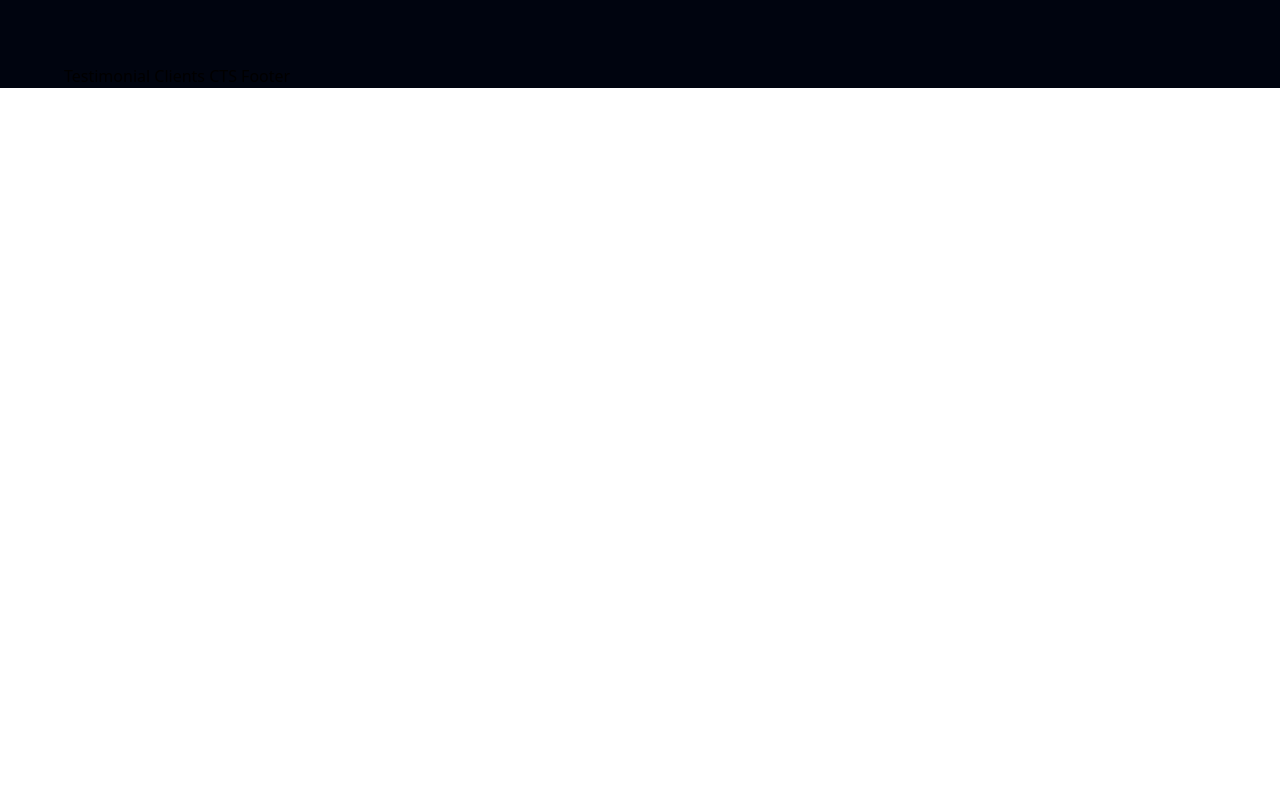
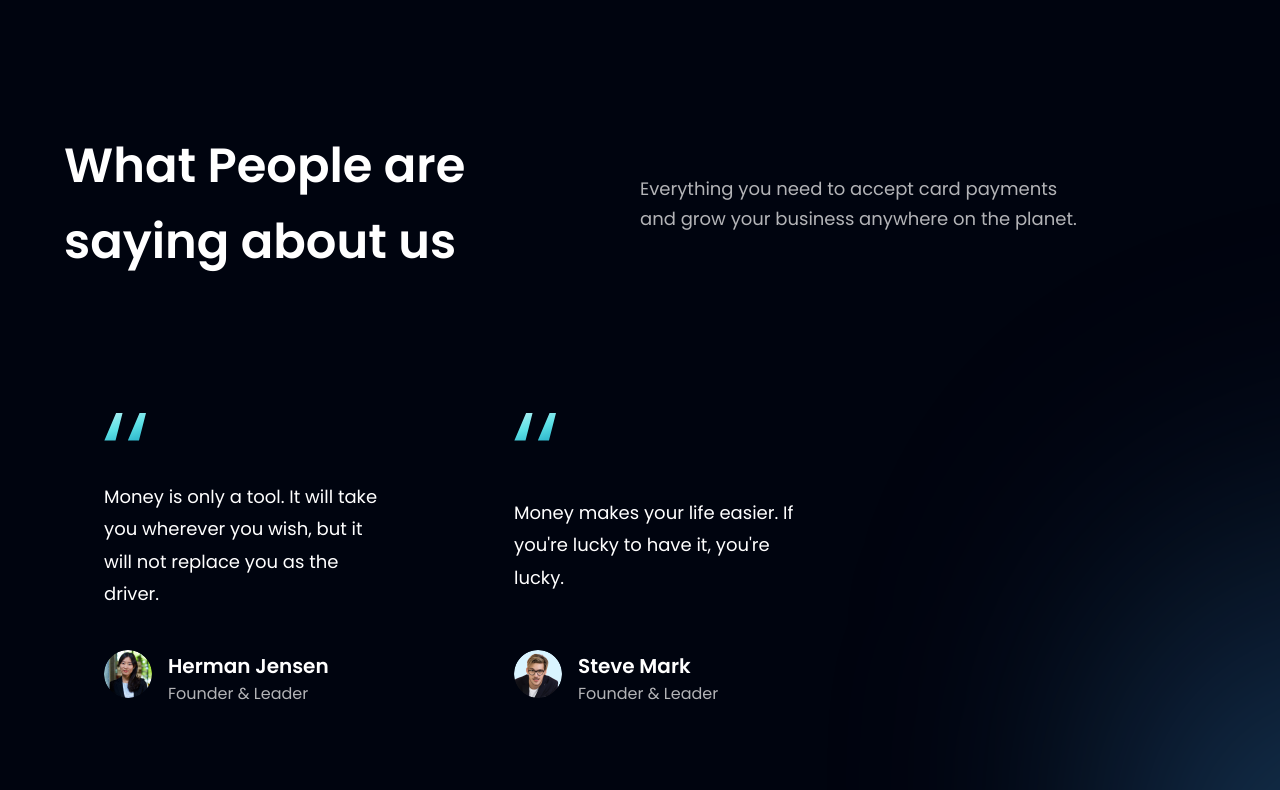
Before and after one commit to SyedUmairCodes/modern-payments-react, a React (Vite) app: page / in a window 1280 px wide. Shown: the part 2710-3500 px from the top of the page. Before the commit the page ends 2798 px from the top, so only its background shows below. Built offline with nearby package versions, Linux system fonts and the light colour scheme.

Commit message:
Testimonial section and feedback component completed

```diff
--- a/src/App.jsx
+++ b/src/App.jsx
@@ -1,6 +1,6 @@
 import React from 'react'
 import styles from './style.js'
-import {Hero, Navbar, Stats, Business, Billing, CardDeal} from "../src/components/index.js"
+import {Hero, Navbar, Stats, Business, Billing, CardDeal, Testimonials} from "../src/components/index.js"
 
 const App = () => (
     <div className="bg-primary w-full overflow-hidden">
@@ -22,7 +22,7 @@
                 <Business/>
                 <Billing/>
                 <CardDeal/>
-                Testimonial
+                <Testimonials/>
                 Clients
                 CTS
                 Footer
--- a/src/components/FeedbackCard.jsx
+++ b/src/components/FeedbackCard.jsx
@@ -1,7 +1,27 @@
 import React from "react"
+import { quotes } from "../assets";
 
-const FeedbackCard = () => {
-    return <div>Billing</div>
-}
+
+const FeedbackCard = ({content, name, title, img}) => (
+    <div className="flex justify-between flex-col px-10 py-12 rounded-[20px]  max-w-[370px] md:mr-10 sm:mr-5 mr-0 my-5 feedback-card">
+        <img src={quotes} alt="double_quotes" className="w-[42.6px] h-[27.6px] object-contain" />
+        <p className="font-poppins font-normal text-[18px] leading-[32.4px] text-white my-10">
+            {content}
+        </p>
+
+        <div className="flex flex-row">
+            <img src={img} alt={name} className="w-[48px] h-[48px] rounded-full" />
+            <div className="flex flex-col ml-4">
+                <h4 className="font-poppins font-semibold text-[20px] leading-[32px] text-white">
+                    {name}
+                </h4>
+                <p className="font-poppins font-normal text-[16px] leading-[24px] text-dimWhite">
+                    {title}
+                </p>
+            </div>
+        </div>
+    </div>
+)
+
 
 export default FeedbackCard
--- a/src/components/Testimonials.jsx
+++ b/src/components/Testimonials.jsx
@@ -1,7 +1,28 @@
 import React from "react"
+import FeedbackCard from "./FeedbackCard.jsx";
+import styles from "../style.js";
+import {feedback} from "../constants/index.js";
 
-const Testimonials = () => {
-    return <div>Billing</div>
-}
+const Testimonials = () => (
+    <section id="clients" className={`${styles.paddingY} ${styles.flexCenter} flex-col relative`}>
+        <div className="absolute z-[0] w-[60%] h-[60%] -right-[50%] rounded-full blue__gradient bottom-40" />
+
+        <div className="w-full flex justify-between items-center md:flex-row flex-col sm:mb-16 mb-6 relative z-[1]">
+            <h2 className={styles.heading2}>
+                What People are <br className="sm:block hidden" /> saying about us
+            </h2>
+            <div className="w-full md:mt-0 mt-6">
+                <p className={`${styles.paragraph} text-left max-w-[450px]`}>
+                    Everything you need to accept card payments and grow your business
+                    anywhere on the planet.
+                </p>
+            </div>
+        </div>
+
+        <div className="flex flex-wrap sm:justify-start justify-center w-full feedback-container relative z-[1]">
+            {feedback.map((card) => <FeedbackCard key={card.id} {...card} />)}
+        </div>
+    </section>
+)
 
 export default Testimonials
```
